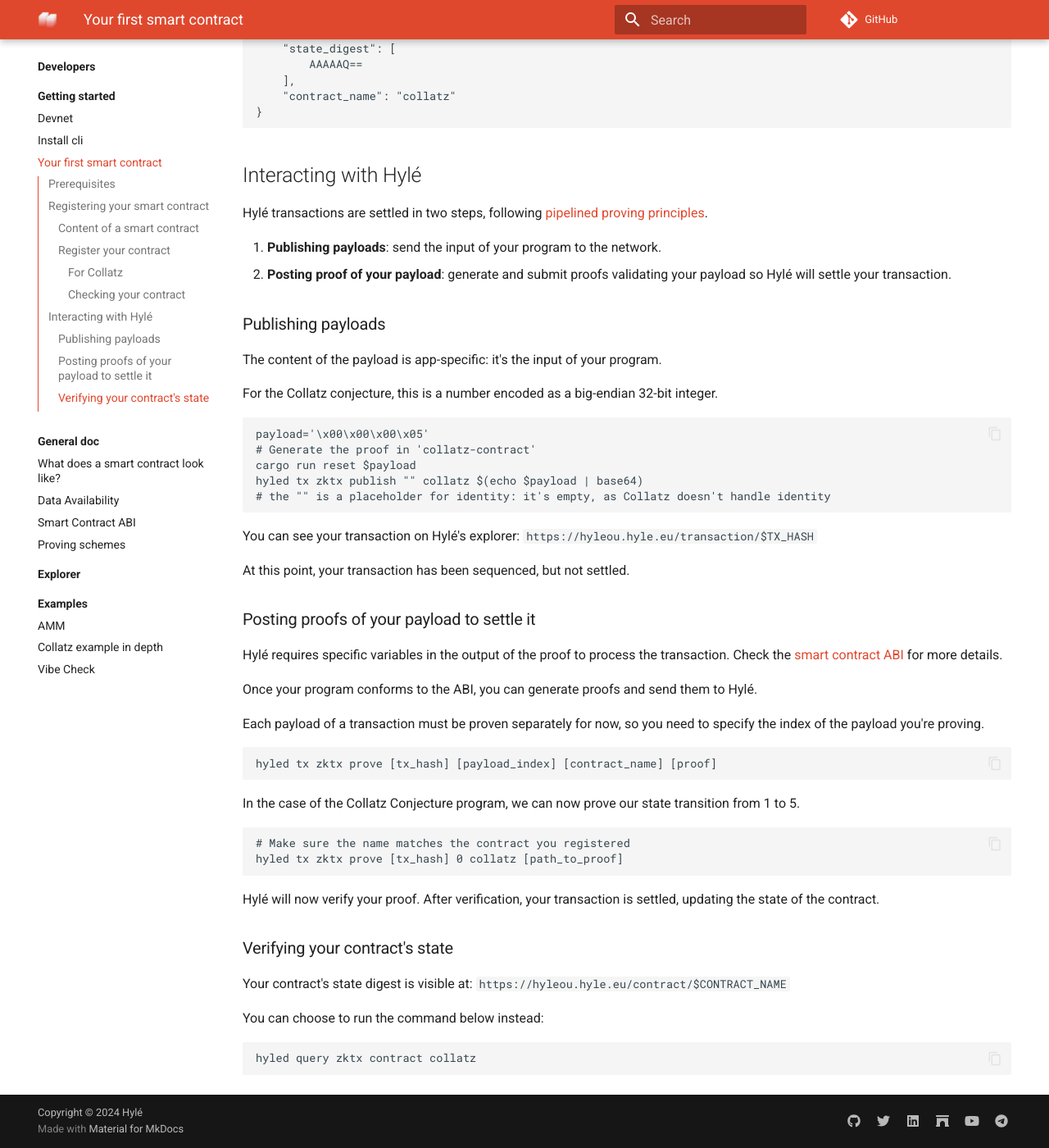
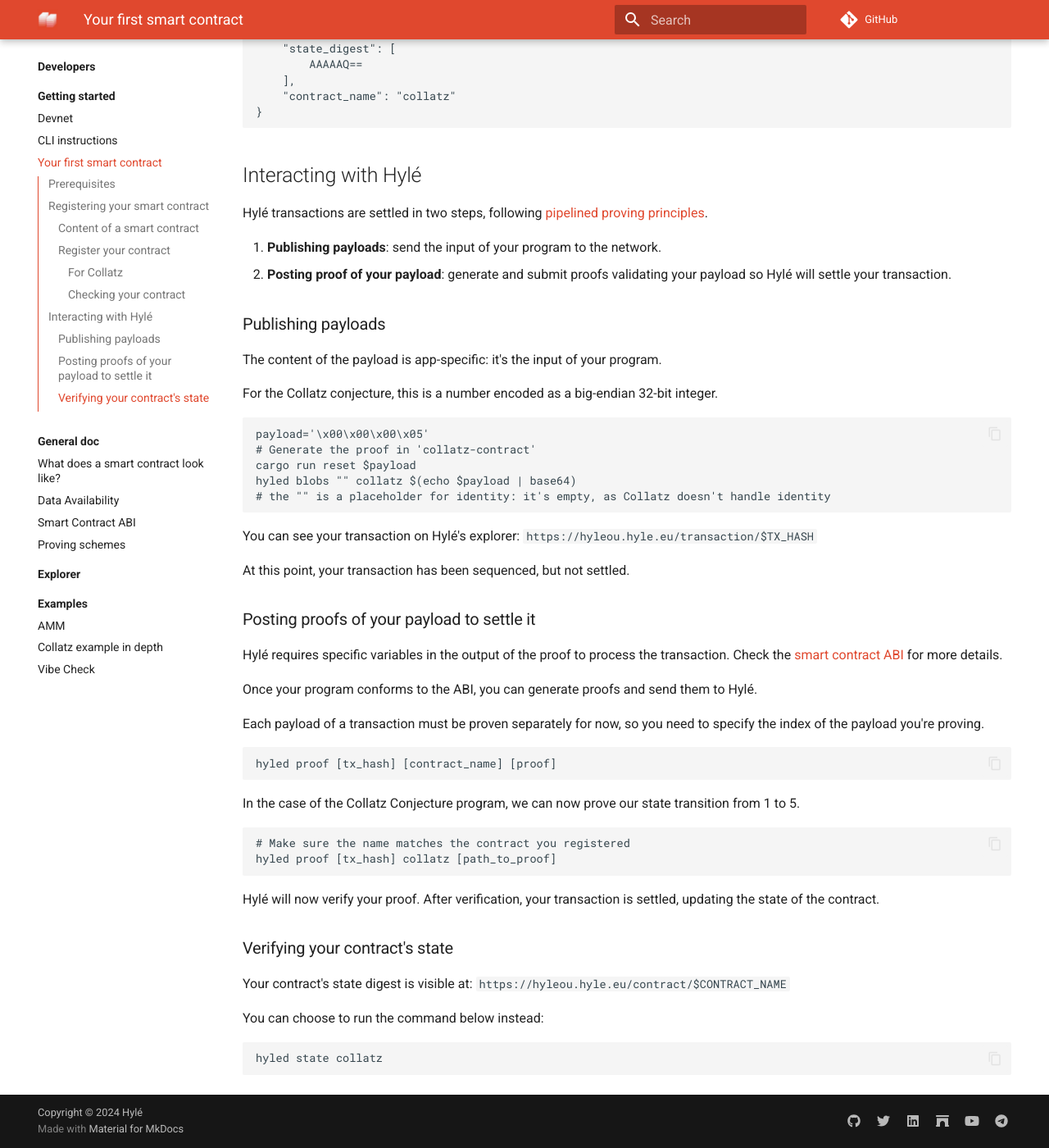
Before and after one commit to Hyle-org/devhub-hyle, an MkDocs documentation site: the page built from docs/developers/getting-started/your-first-smart-contract.md, in a window 1280 px wide and 1400 px high, scrolled down 1753 px. Shown: the whole window at 82% size. Built offline with MkDocs 1.6.1 and Material for MkDocs 9.7.7, drawn with Linux system fonts in a browser that asks for light colours; comment, search, counter and statistics services are not loaded; some of the changed text lies outside the part shown.

Commit message:
code updates :)

````diff
--- a/docs/developers/getting-started/your-first-smart-contract.md
+++ b/docs/developers/getting-started/your-first-smart-contract.md
@@ -2,7 +2,7 @@
 
 You can use [any zkVM or proving scheme supported by Hylé](../general-doc/supported-proving-schemes.md).
 
-We'll use [the Collatz example](https://github.com/Hyle-org/collatz-conjecture) as an example throughout this tutorial. See the [Collatz page](../examples/collatz-example-in-depth.md) page for more information.
+We'll use [the Collatz example](https://github.com/Hyle-org/examples/tree/main/collatz-conjecture-rust) as an example throughout this tutorial. See the [Collatz page](../examples/collatz-example-in-depth.md) page for more information.
 
 Read more in our [anatomy of a smart contract](../general-doc/anatomy-smart-contracts.md).
 
@@ -31,7 +31,7 @@
 
 ```bash
 # Owner is currently unused, but could be used in the future to manage contract permissions
-hyled tx zktx register [owner] [verifier] [program_id] [contract_name] [state_digest]
+hyled contract [owner] [verifier] [program_id] [contract_name] [state_digest]
 ```
 
 Replace `[owner], [verifier], [program_id], [contract_name]`, and `[state_digest]` with your specific details.
@@ -47,7 +47,7 @@
 For our example, the bash command looks like this:
 
 ```bash
-hyled tx zktx register default risc0 b48e70c79688b41fc8f0daf8370d1ddb3f44ada934c10c6e0b0f5915102a363b collatz AAAAAQ==
+hyled contract default risc0 b48e70c79688b41fc8f0daf8370d1ddb3f44ada934c10c6e0b0f5915102a363b collatz AAAAAQ==
 ```
 
 (We put « default » as the `owner`, but you can put anything you like. This field is currently not leveraged; it will be in future versions.)
@@ -88,7 +88,7 @@
 payload='\x00\x00\x00\x05'
 # Generate the proof in 'collatz-contract'
 cargo run reset $payload
-hyled tx zktx publish "" collatz $(echo $payload | base64)
+hyled blobs "" collatz $(echo $payload | base64)
 # the "" is a placeholder for identity: it's empty, as Collatz doesn't handle identity
 ```
 
@@ -105,14 +105,14 @@
 Each payload of a transaction must be proven separately for now, so you need to specify the index of the payload you're proving.
 
 ```bash
-hyled tx zktx prove [tx_hash] [payload_index] [contract_name] [proof]
+hyled proof [tx_hash] [contract_name] [proof]
 ```
 
 In the case of the Collatz Conjecture program, we can now prove our state transition from 1 to 5.
 
 ```bash
 # Make sure the name matches the contract you registered
-hyled tx zktx prove [tx_hash] 0 collatz [path_to_proof]
+hyled proof [tx_hash] collatz [path_to_proof]
 ```
 
 Hylé will now verify your proof. After verification, your transaction is settled, updating the state of the contract.
@@ -124,5 +124,5 @@
 You can choose to run the command below instead:
 
 ```bash
-hyled query zktx contract collatz
+hyled state collatz
 ```
````
Also changed, not shown: docs/developers/getting-started/install-cli.md (+19 -3 lines).
